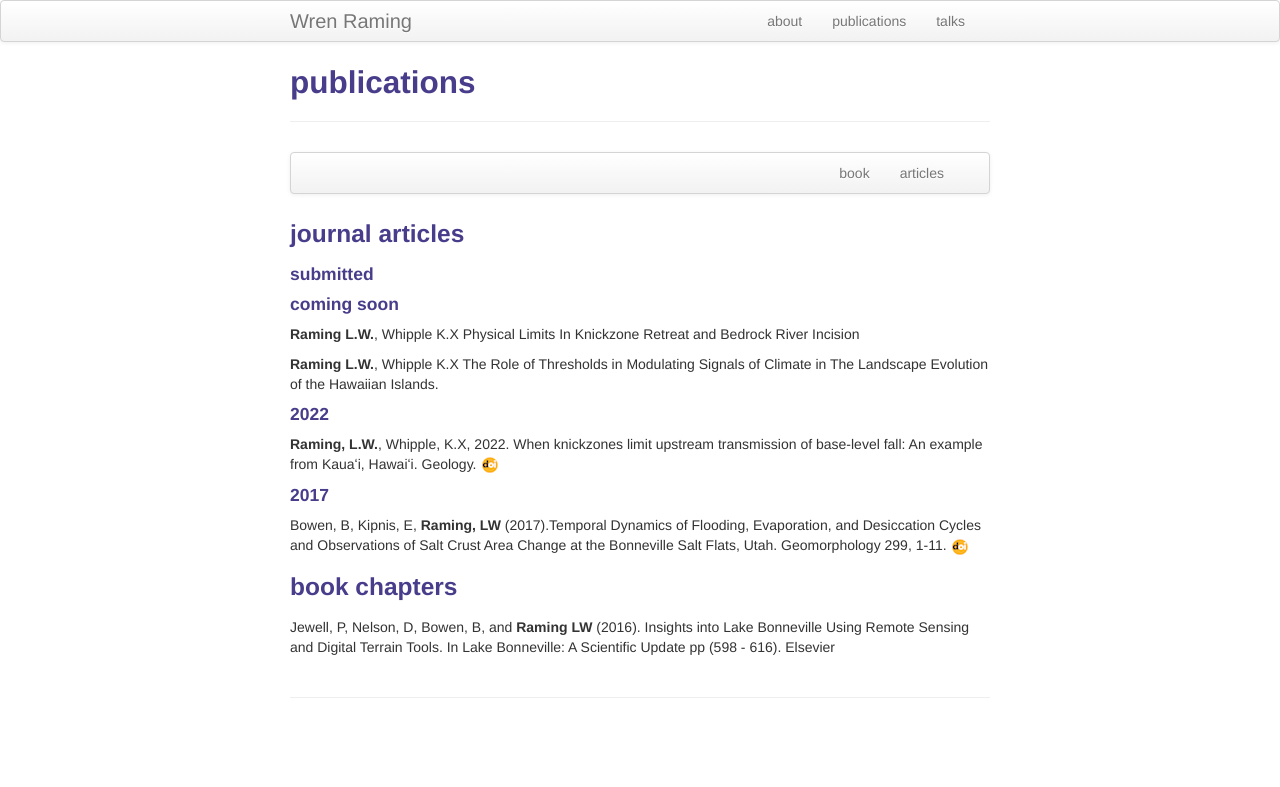
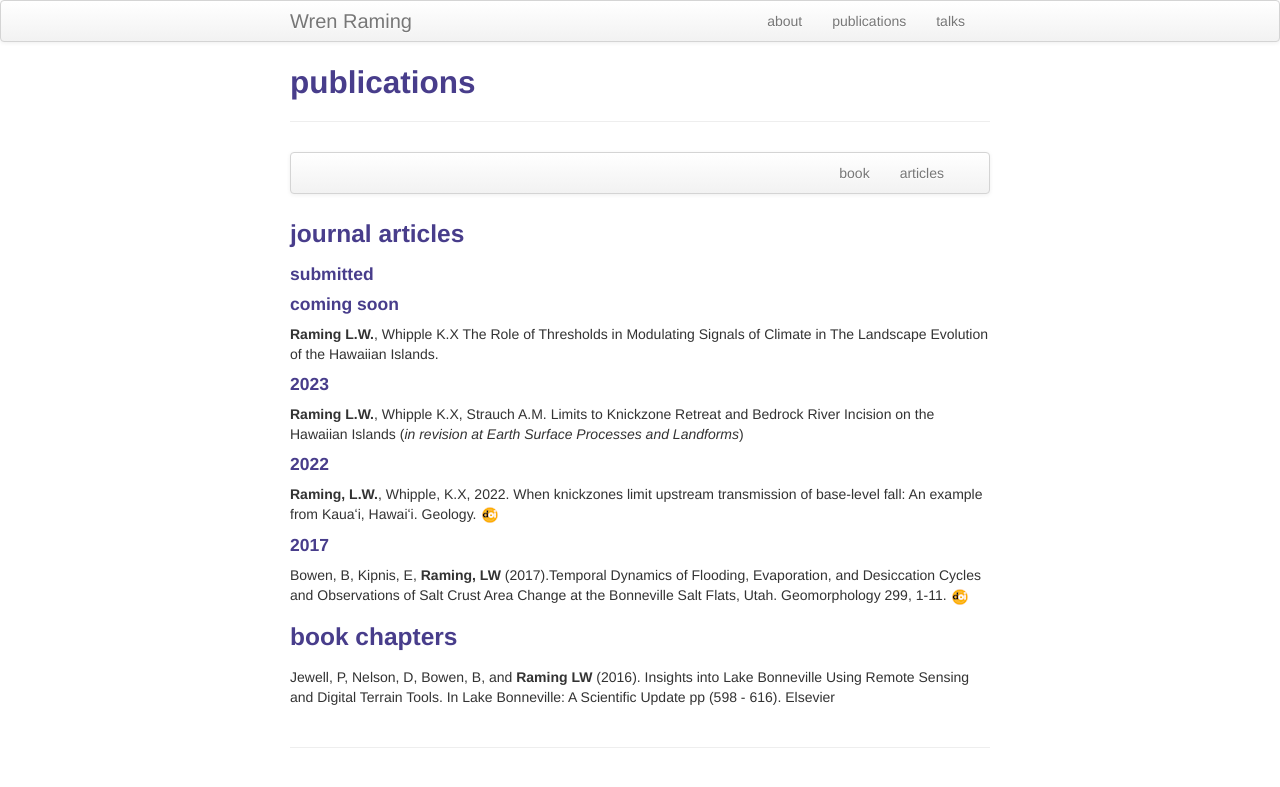
Before and after one commit to WrenRaming/WrenRaming.github.io, a Jekyll site: the page built from pubs.md, in a window 1280 px wide. Shown: the top 787 px of the page. Built offline with Jekyll 4.4.1, drawn with Linux system fonts in a browser that asks for light colours.

Commit message:
Updated pubs and cv

```diff
--- a/pubs.md
+++ b/pubs.md
@@ -17,13 +17,14 @@ description: Wren Raming's publications
 #### submitted
 
 #### coming soon
-**Raming L.W.**, Whipple K.X
-Physical Limits In Knickzone Retreat and Bedrock River Incision
 
 **Raming L.W.**, Whipple K.X
 The Role of Thresholds in Modulating Signals of Climate in The Landscape Evolution of the Hawaiian Islands.
 
+#### 2023
 
+**Raming L.W.**, Whipple K.X, Strauch A.M.
+Limits to Knickzone Retreat and Bedrock River Incision on the Hawaiian Islands (_in revision at Earth Surface Processes and Landforms_)
 
 #### 2022
 
```
Also changed, not shown: 1 other file.
